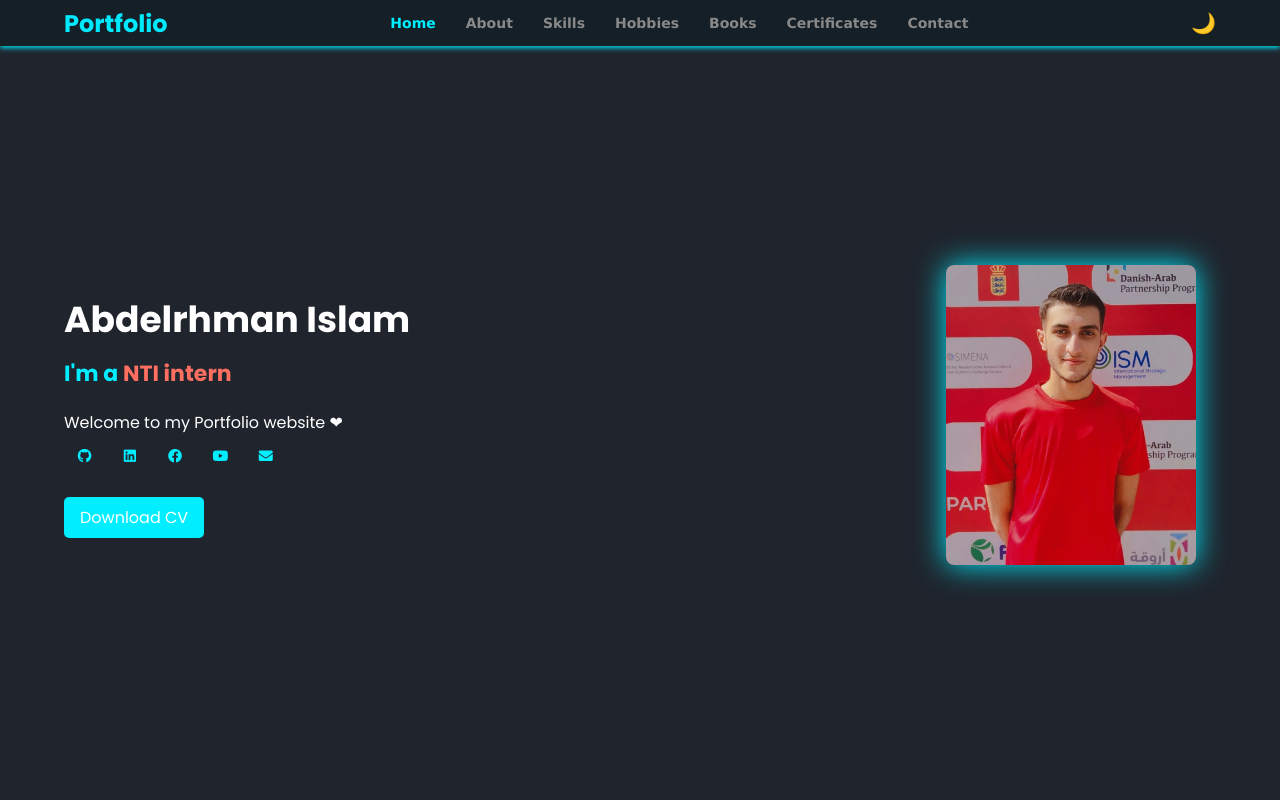
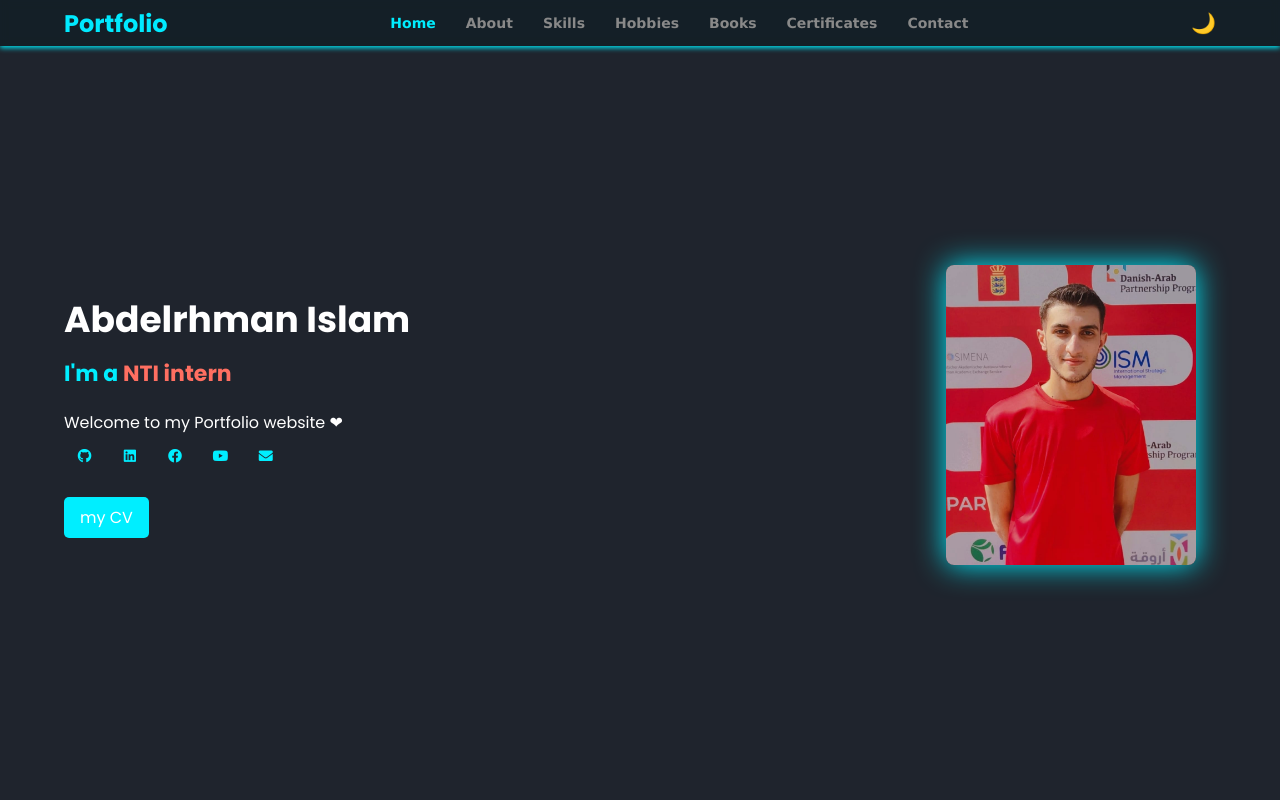
Before and after one commit to AbdelrhmanIslam/my_portfolio, a plain HTML site: page index.html in a window 1280 px wide. Shown: the top 800 px of the page. Drawn offline with nearby package versions, Linux system fonts and the light colour scheme.

Commit message:
update file

```diff
--- a/index.html
+++ b/index.html
@@ -1,6 +1,8 @@
 <!DOCTYPE html>
 <html lang="en">
+
 <head>
+
 <meta charset="UTF-8">
 <meta name="viewport" content="width=device-width, initial-scale=1.0">
 <meta name="description" content="Abdelrhman Islam's Portfolio">
@@ -516,6 +518,7 @@ footer span {
 </style>
 
 </head>
+
 <body>
 
 <div id="progress-bar"></div>
@@ -546,7 +549,7 @@ footer span {
 <a href="https://www.youtube.com/channel/UCSuSrTeBKb7AZaAhmb4lFsg" target="_blank"><i class="fab fa-youtube"></i></a>
 <a href="abdelrhman.islam04@email.com"><i class="fas fa-envelope"></i></a>
 </div>
-<a href="CV.pdf" class="btn" download>Download CV</a>
+<a href=" https://drive.google.com/file/d/1a1PVHBhz9UIgAF6qGTi60U5kWKPoZYTq/view?usp=sharing " class="btn" download> my CV </a>
 </div>
 <img src="home.jpg" alt="Profile Photo" data-aos="fade-left">
 </section>
@@ -672,4 +675,5 @@ function toggleMode() {
 </script>
 
 </body>
+
 </html>
```
